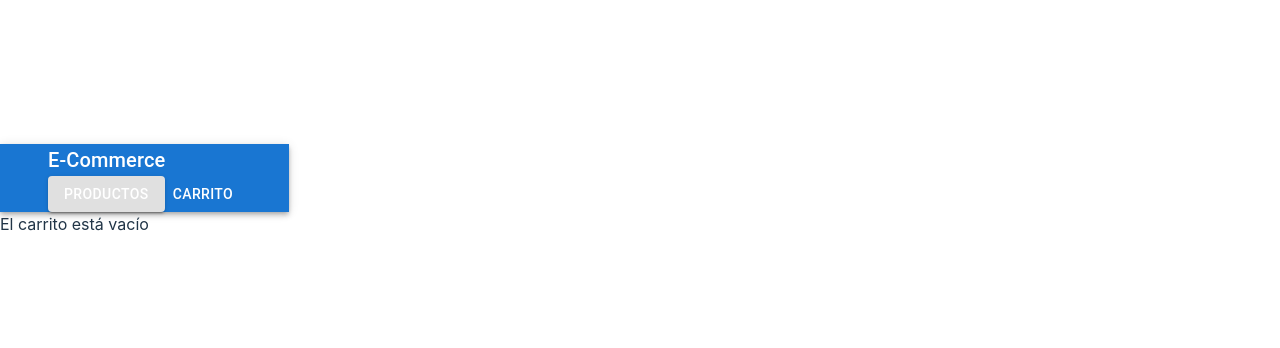
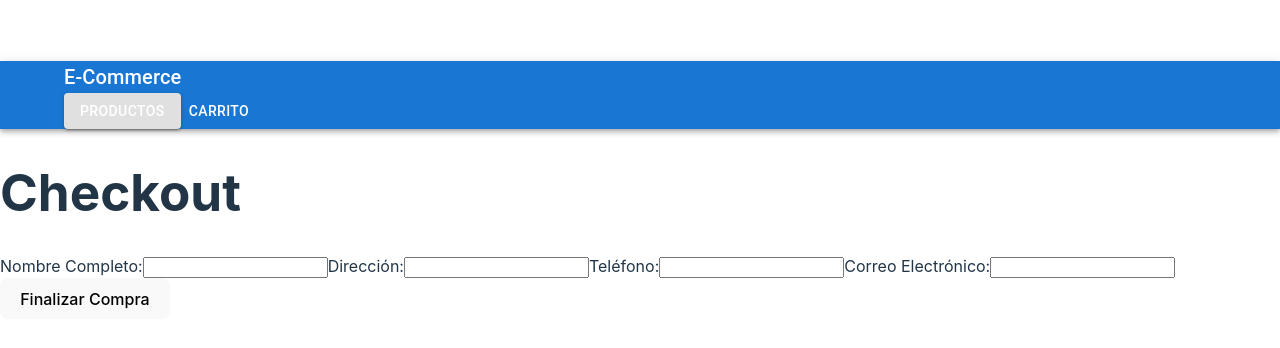
Before and after one commit to Marher0181/ProyectoCarritoCodeCamp, a React (Vite) app: page /checkout in a window 1280 px wide. Shown: the part 210-558 px from the top of the page. Built offline with nearby package versions, Linux system fonts and the light colour scheme.

Commit message:
Crear ordenes

```diff
--- a/src/components/Cart.jsx
+++ b/src/components/Cart.jsx
@@ -2,18 +2,22 @@ import { Grid, Card, CardContent, Typography, IconButton, Button } from '@mui/ma
 import { RemoveShoppingCart } from '@mui/icons-material';
 import PropTypes from 'prop-types';
 import { useNavigate } from 'react-router-dom';
+import { useCart } from '../context/CartContext'; // Importa el hook del contexto
 
-const Carrito = ({ carrito, eliminarDelCarrito }) => {
-  const total = carrito.reduce((sum, producto) => sum + producto.precio, 0);
+const Carrito = () => {
+  const { cart, eliminarDelCarrito, getCartTotal } = useCart(); // Usa el hook para acceder al carrito
   const navigate = useNavigate();
+
+  const total = getCartTotal(); // Usa la función del contexto para obtener el total
+
   return (
     <div style={{ marginTop: '20px' }}>
       <Typography variant="h4" gutterBottom>Carrito de Compras</Typography>
       <Grid container spacing={4}>
-        {carrito.length === 0 ? (
+        {cart.length === 0 ? (
           <Typography variant="h6">El carrito está vacío</Typography>
         ) : (
-          carrito.map((producto) => (
+          cart.map((producto) => (
             <Grid item xs={12} sm={6} md={4} key={producto.id}>
               <Card>
                 <CardContent>
@@ -36,7 +40,7 @@ const Carrito = ({ carrito, eliminarDelCarrito }) => {
         )}
       </Grid>
 
-      {carrito.length > 0 && (
+      {cart.length > 0 && (
         <div>
           <Typography variant="h6" style={{ marginTop: '20px' }}>
             Total: ${total}
@@ -50,17 +54,4 @@ const Carrito = ({ carrito, eliminarDelCarrito }) => {
   );
 };
 
-// Definir PropTypes para el componente
-Carrito.propTypes = {
-  carrito: PropTypes.arrayOf(
-    PropTypes.shape({
-      id: PropTypes.number.isRequired,
-      nombre: PropTypes.string.isRequired,
-      marca: PropTypes.string.isRequired,
-      precio: PropTypes.number.isRequired
-    })
-  ).isRequired,
-  eliminarDelCarrito: PropTypes.func.isRequired,
-};
-
 export default Carrito;
--- a/src/components/Checkout.jsx
+++ b/src/components/Checkout.jsx
@@ -1,6 +1,8 @@
-import { useState } from 'react';
-import { useCart } from '../context/CartContext'; // Ajusta la ruta según sea necesario
+import React, { useState } from 'react';
+import { useCart } from '../context/CartContext';
 import axios from 'axios';
+import { useNavigate } from 'react-router-dom';
+import { jwtDecode } from "jwt-decode";
 
 const Checkout = () => {
   const { cart, getCartTotal } = useCart();
@@ -8,128 +10,69 @@ const Checkout = () => {
   const [direccion, setDireccion] = useState('');
   const [telefono, setTelefono] = useState('');
   const [correoElectronico, setCorreoElectronico] = useState('');
-  const [loading, setLoading] = useState(false);
-  const [error, setError] = useState(null);
+  const navigate = useNavigate();
 
-  if (!cart || cart.length === 0) {
-    return <div>El carrito está vacío</div>;
-  }
+  const handleSubmit = async (e) => {
+    e.preventDefault();
 
-  // Obtener el usuariosId del token
-  const getUsuariosIdFromToken = () => {
     const token = localStorage.getItem('token');
-    if (!token) {
-      return null;
-    }
-    // Aquí deberías decodificar el token para extraer el usuariosId
-    // Por simplicidad, asumimos que el token está en formato JSON
-    const decodedToken = JSON.parse(atob(token.split('.')[1]));
-    return decodedToken?.usuariosId;
-  };
+    const decodedToken = jwtDecode(token);
+    const usuariosId = decodedToken.idUsuarios;
+    console.log(usuariosId + 'ESTE ES EL TOKEN INGO');
 
-  const handleCheckout = async () => {
-    setLoading(true);
-    setError(null);
-
-    const usuariosId = getUsuariosIdFromToken();
-
-    if (!usuariosId) {
-      setError('No se pudo obtener el ID del usuario');
-      setLoading(false);
-      return;
-    }
-
-    // Fecha de entrega: dentro de una semana
-    const today = new Date();
-    const deliveryDate = new Date(today.setDate(today.getDate() + 7));
-    const formattedDate = deliveryDate.toISOString().split('T')[0]; // YYYY-MM-DD
-
-    // Construir el JSON
-    const orderData = {
+    const jsonData = {
       usuariosId,
-      estadoId: 1, // Asigna el estado apropiado
+      estadoId: 4,
       nombreCompleto,
       direccion,
       telefono,
       correoElectronico,
-      fechaEntrega: formattedDate,
+      fechaEntrega: new Date(new Date().setDate(new Date().getDate() + 7)).toISOString().split('T')[0],
       totalOrden: getCartTotal(),
       detalles: cart.map(item => ({
         productoId: item.id,
-        cantidad: item.cantidad,
+        cantidad: item.cantidad || 1,
         precio: item.precio
       }))
     };
-
+    console.log(token)
+    console.log(jsonData);
     try {
-      const response = await axios.post('http://localhost:4000/api/ordenes', orderData);
-      alert('Orden creada correctamente');
+      const response = await axios.post('http://localhost:4000/api/ordenDetalle/ordenes', jsonData, {
+        headers: {
+          'Authorization': 'Bearer ' + localStorage.getItem('token'),
+          'Content-Type': 'application/json',
+        },
+      });
       console.log(response.data);
+      navigate('/'); // Redirige a la página de inicio o a donde quieras después de completar el checkout
     } catch (error) {
-      setError('Error al crear la orden');
-      console.error(error);
-    } finally {
-      setLoading(false);
+      console.error('Error al crear la orden:', error);
     }
   };
 
   return (
     <div>
-      <h1>Resumen del Pedido</h1>
-      {cart.map((item) => (
-        <div key={item.id}>
-          <p>Producto: {item.nombre}</p>
-          <p>Cantidad: {item.cantidad}</p>
-          <p>Precio: {item.precio}</p>
-        </div>
-      ))}
-      <h2>Total: ${getCartTotal()}</h2>
-
-      <h2>Detalles del Envío</h2>
+      <h1>Checkout</h1>
+      <form onSubmit={handleSubmit}>
         <label>
           Nombre Completo:
-        <input
-          type="text"
-          value={nombreCompleto}
-          onChange={(e) => setNombreCompleto(e.target.value)}
-          required
-        />
+          <input type="text" value={nombreCompleto} onChange={(e) => setNombreCompleto(e.target.value)} required />
         </label>
-      <br />
         <label>
           Dirección:
-        <input
-          type="text"
-          value={direccion}
-          onChange={(e) => setDireccion(e.target.value)}
-          required
-        />
+          <input type="text" value={direccion} onChange={(e) => setDireccion(e.target.value)} required />
         </label>
-      <br />
         <label>
           Teléfono:
-        <input
-          type="text"
-          value={telefono}
-          onChange={(e) => setTelefono(e.target.value)}
-          required
-        />
+          <input type="text" value={telefono} onChange={(e) => setTelefono(e.target.value)} required />
         </label>
-      <br />
         <label>
           Correo Electrónico:
-        <input
-          type="email"
-          value={correoElectronico}
-          onChange={(e) => setCorreoElectronico(e.target.value)}
-          required
-        />
+          <input type="email" value={correoElectronico} onChange={(e) => setCorreoElectronico(e.target.value)} required />
         </label>
-      <br />
-      <button onClick={handleCheckout} disabled={loading}>
-        {loading ? 'Procesando...' : 'Confirmar Pedido'}
-      </button>
-      {error && <p style={{ color: 'red' }}>{error}</p>}
+        <button type="submit">Finalizar Compra</button>
+      </form>
     </div>
   );
 };
--- a/src/components/Login.jsx
+++ b/src/components/Login.jsx
@@ -36,10 +36,11 @@ const Login = () => {
         if (decodedToken.rolId === 4) {
           //navigate('/admin-dashboard');
           console.log('Admin')
-          navigate('/products')
+
         } else if (decodedToken.rolId === 5) {
           //navigate('/user-dashboard');
           console.log('user')
+          navigate('/products')
         } else {
           //navigate('/unauthorized');
           console.log('sopas')
--- a/src/components/Products.jsx
+++ b/src/components/Products.jsx
@@ -1,9 +1,10 @@
 import { useEffect, useState } from 'react';
 import { Card, CardContent, Typography, Grid, Button } from '@mui/material';
 import axios from 'axios';
-import PropTypes from 'prop-types';
+import { useCart } from '../context/CartContext'; // Asegúrate de importar useCart
 
-function Products({ agregarAlCarrito }) {
+function Products() {
+  const { agregarAlCarrito } = useCart(); // Usa el hook para acceder a agregarAlCarrito
   const [productosList, setProductosList] = useState([]);
 
   useEffect(() => {
@@ -64,8 +65,4 @@ function Products({ agregarAlCarrito }) {
   );
 }
 
-Products.propTypes = {
-  agregarAlCarrito: PropTypes.func.isRequired,
-};
-
 export default Products;
--- a/src/context/CartContext.jsx
+++ b/src/context/CartContext.jsx
@@ -1,40 +1,35 @@
-import { createContext, useState, useContext } from 'react';
-import PropTypes from 'prop-types';
+import { createContext, useContext, useState } from 'react';
 
-// Crear el contexto
+// Crea el contexto
 const CartContext = createContext();
 
 // Proveedor del contexto
 export const CartProvider = ({ children }) => {
   const [cart, setCart] = useState([]);
 
-  const addToCart = (item) => {
-    setCart((prevCart) => [...prevCart, item]);
+  // Función para agregar un producto al carrito
+  const agregarAlCarrito = (producto) => {
+    setCart(prevCart => [...prevCart, producto]);
   };
 
+  // Función para eliminar un producto del carrito
+  const eliminarDelCarrito = (id) => {
+    setCart(prevCart => prevCart.filter(item => item.id !== id));
+  };
+
+  // Función para obtener el total del carrito
   const getCartTotal = () => {
-    return cart.reduce((total, item) => total + item.precio * item.cantidad, 0);
+    return cart.reduce((sum, producto) => sum + producto.precio, 0);
   };
 
   return (
-    <CartContext.Provider value={{ cart, addToCart, getCartTotal }}>
+    <CartContext.Provider value={{ cart, agregarAlCarrito, eliminarDelCarrito, getCartTotal }}>
       {children}
     </CartContext.Provider>
   );
 };
 
-// Validación de las props del proveedor
-CartProvider.propTypes = {
-  children: PropTypes.node.isRequired,
-};
-
 // Hook para usar el contexto
 export const useCart = () => {
-  const context = useContext(CartContext);
-  if (context === undefined) {
-    throw new Error('useCart debe ser usado dentro de un CartProvider');
-  }
-  return context;
+  return useContext(CartContext);
 };
-
-export default CartContext;
```
Also changed, not shown: src/App.jsx (+4 -9 lines). Lines whose indentation alone changed are shown as unchanged.
